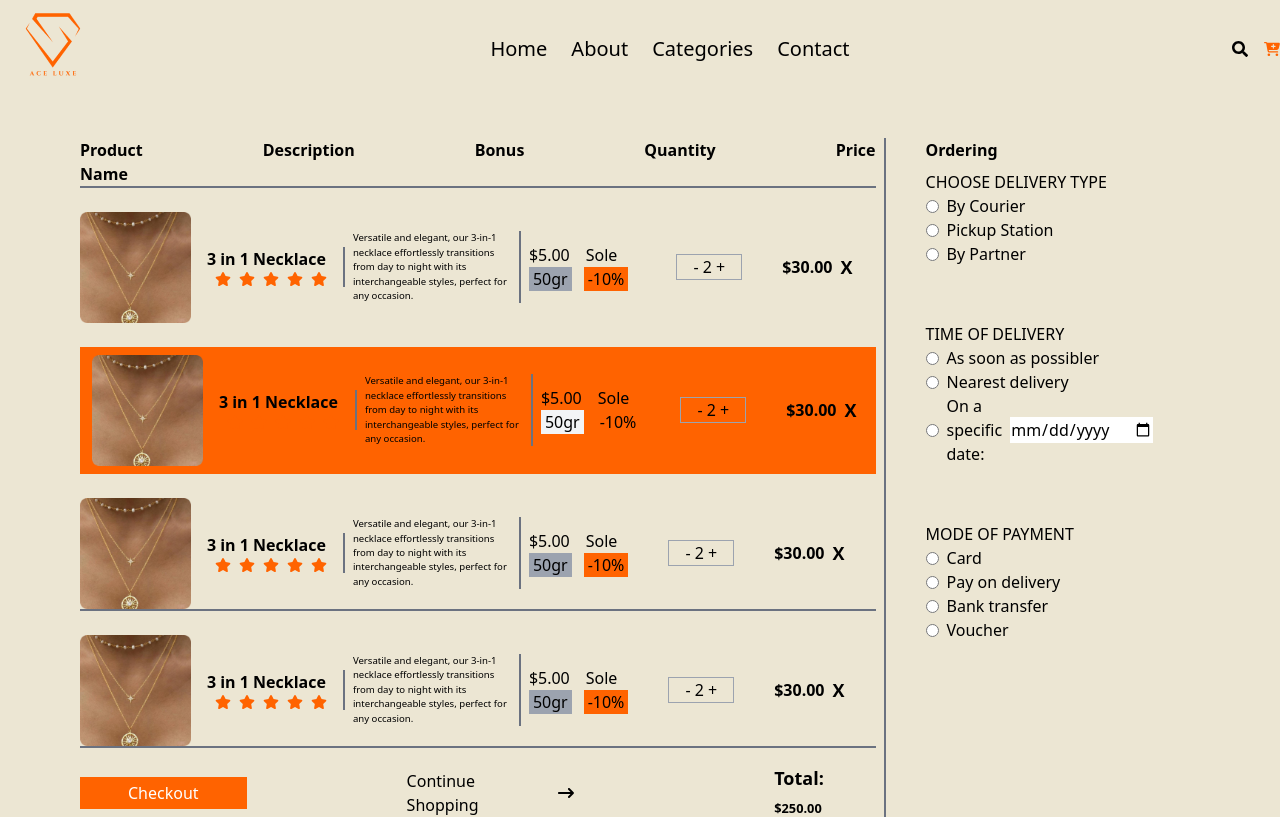
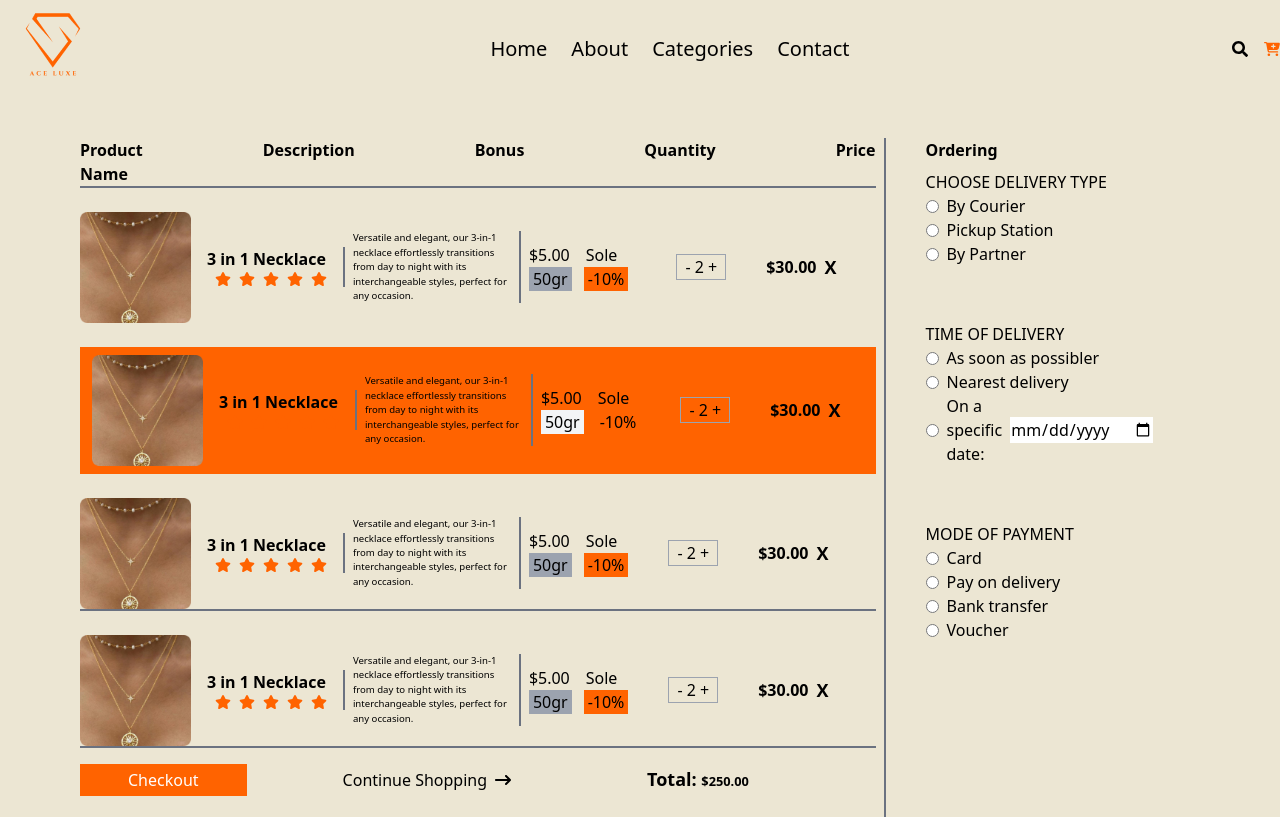
Before and after one commit to Jamon745/Timbu-online-store, a React (Vite) app: page /cart in a window 1280 px wide. Shown: the top 817 px of the page. Built offline with nearby package versions, Linux system fonts and the light colour scheme.

Commit message:
Cart Updated

```diff
--- a/src/Components/Pages/Cart.jsx
+++ b/src/Components/Pages/Cart.jsx
@@ -55,7 +55,7 @@ const Cart = () => {
               </div>
 
               {/* Quantity section */}
-              <button className="border border-gray-400 px-4 ml-10">
+              <button className="border border-gray-400 px-2 ml-10">
                 - 2 +
               </button>
 
@@ -106,7 +106,7 @@ const Cart = () => {
               </div>
 
               {/* Quantity section */}
-              <button className="border border-gray-400 px-4 ml-8">
+              <button className="border border-gray-400 px-2 ml-8">
                 - 2 +
               </button>
 
@@ -157,7 +157,7 @@ const Cart = () => {
               </div>
 
               {/* Quantity section */}
-              <button className="border border-gray-400 px-4 ml-8">
+              <button className="border border-gray-400 px-2 ml-8">
                 - 2 +
               </button>
 
@@ -208,7 +208,7 @@ const Cart = () => {
               </div>
 
               {/* Quantity section */}
-              <button className="border border-gray-400 px-4 ml-8">
+              <button className="border border-gray-400 px-2 ml-8">
                 - 2 +
               </button>
 
@@ -222,7 +222,7 @@ const Cart = () => {
             <button className="bg-primary px-12 py-1 text-white">
               Checkout
             </button>
-            <p className="flex items-center gap-2 mx-36">
+            <p className="flex items-center gap-2 mx-20">
               Continue Shopping <FaArrowRightLong />
             </p>
             <h2 className="ml-10 font-semibold text-lg">
```
